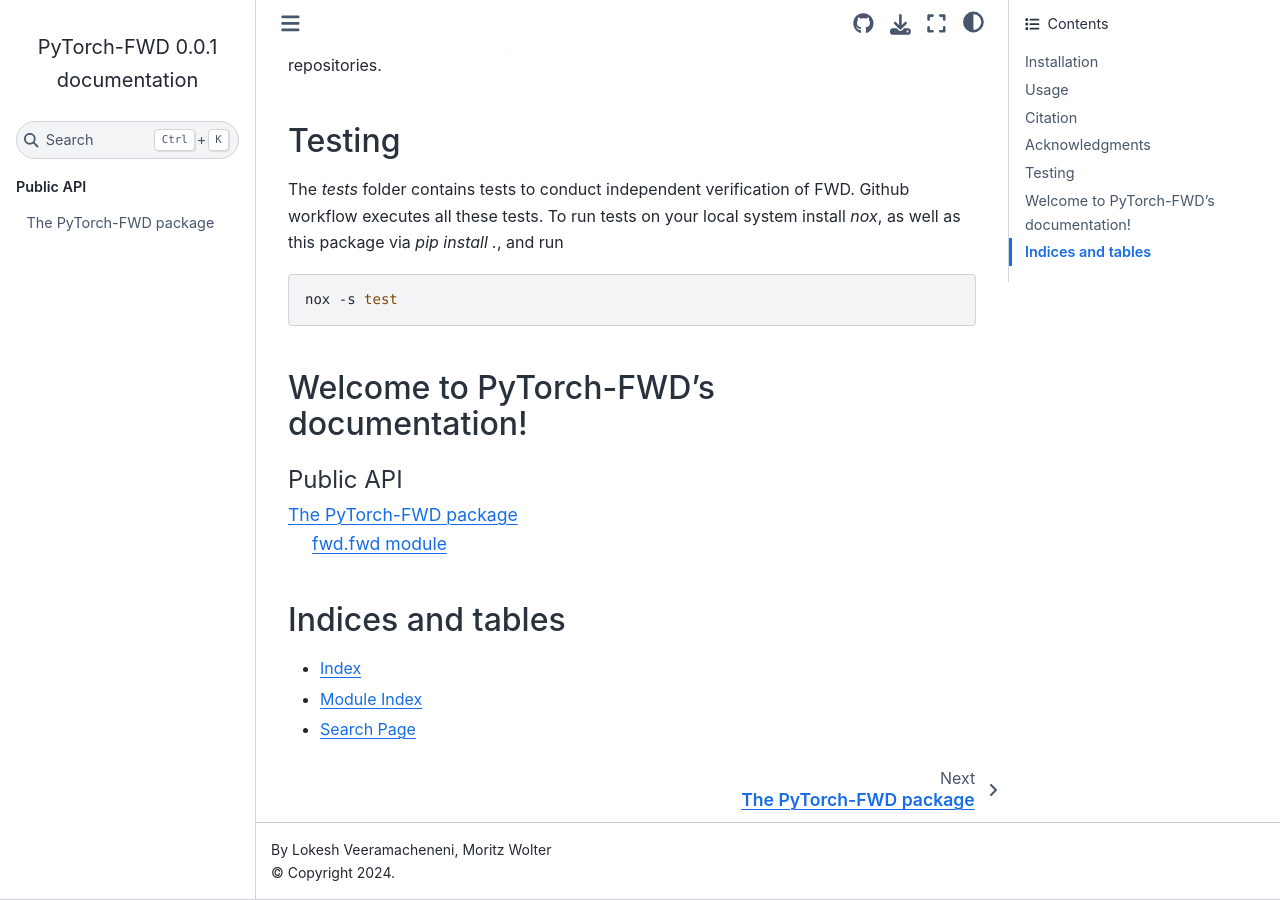
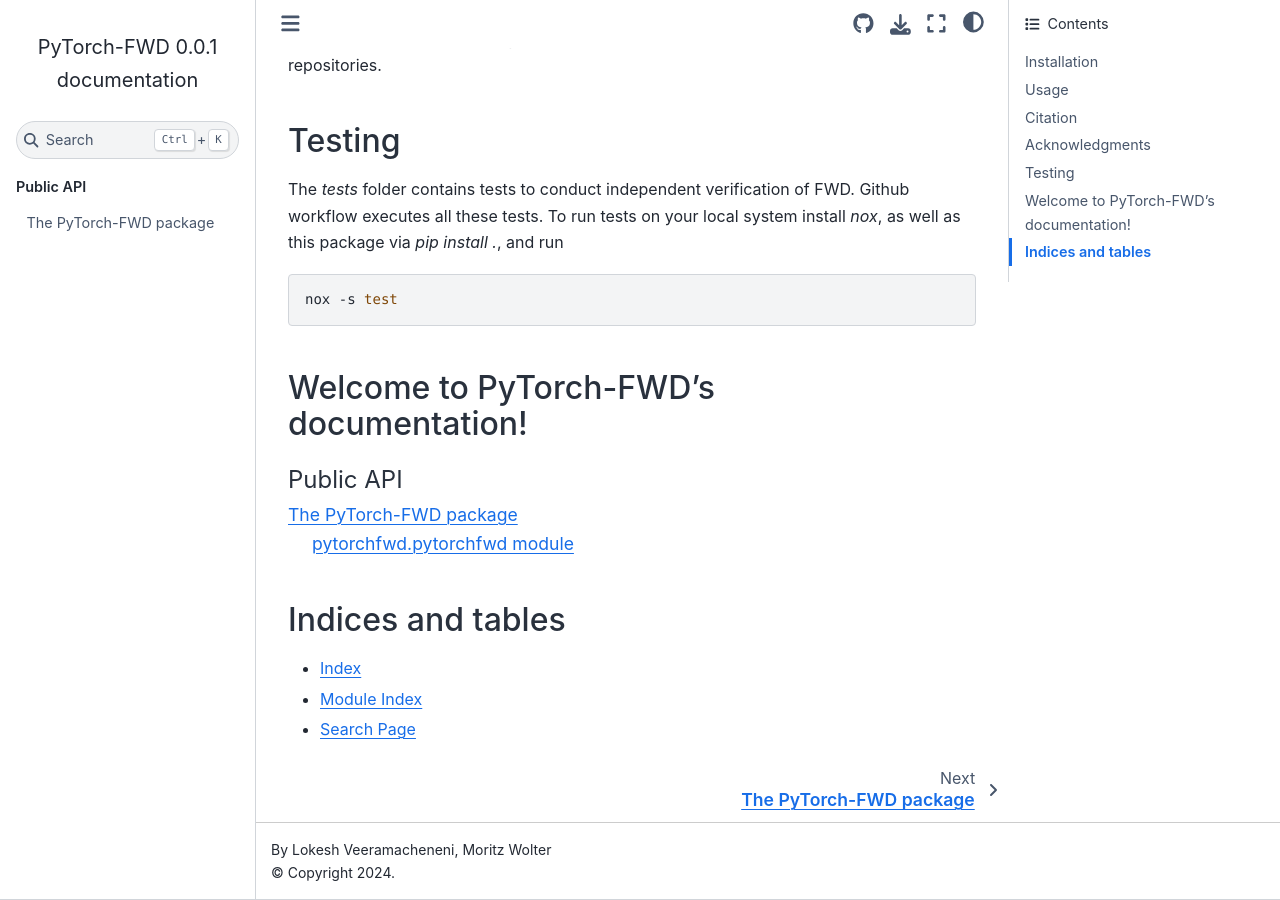
Before and after one commit to NeuralHPC/PyTorch-FWD, a Sphinx documentation site: the page built from docs/index.rst, in a window 1280 px wide and 900 px high, scrolled down 2301 px. Built offline with Sphinx 7.4.7 and the Sphinx Book theme 1.1.4, drawn with Linux system fonts in a browser that asks for light colours.

Commit message:
fix autodoc.

```diff
--- a/docs/fwd.rst
+++ b/docs/fwd.rst
@@ -2,10 +2,10 @@
 ========================
 
 
-fwd.fwd module
+pytorchfwd.pytorchfwd module
 ---------------------------
 
-.. automodule:: fwd.fwd
+.. automodule:: pytorchfwd.pytorchfwd
    :members:
    :undoc-members:
    :show-inheritance:
```
